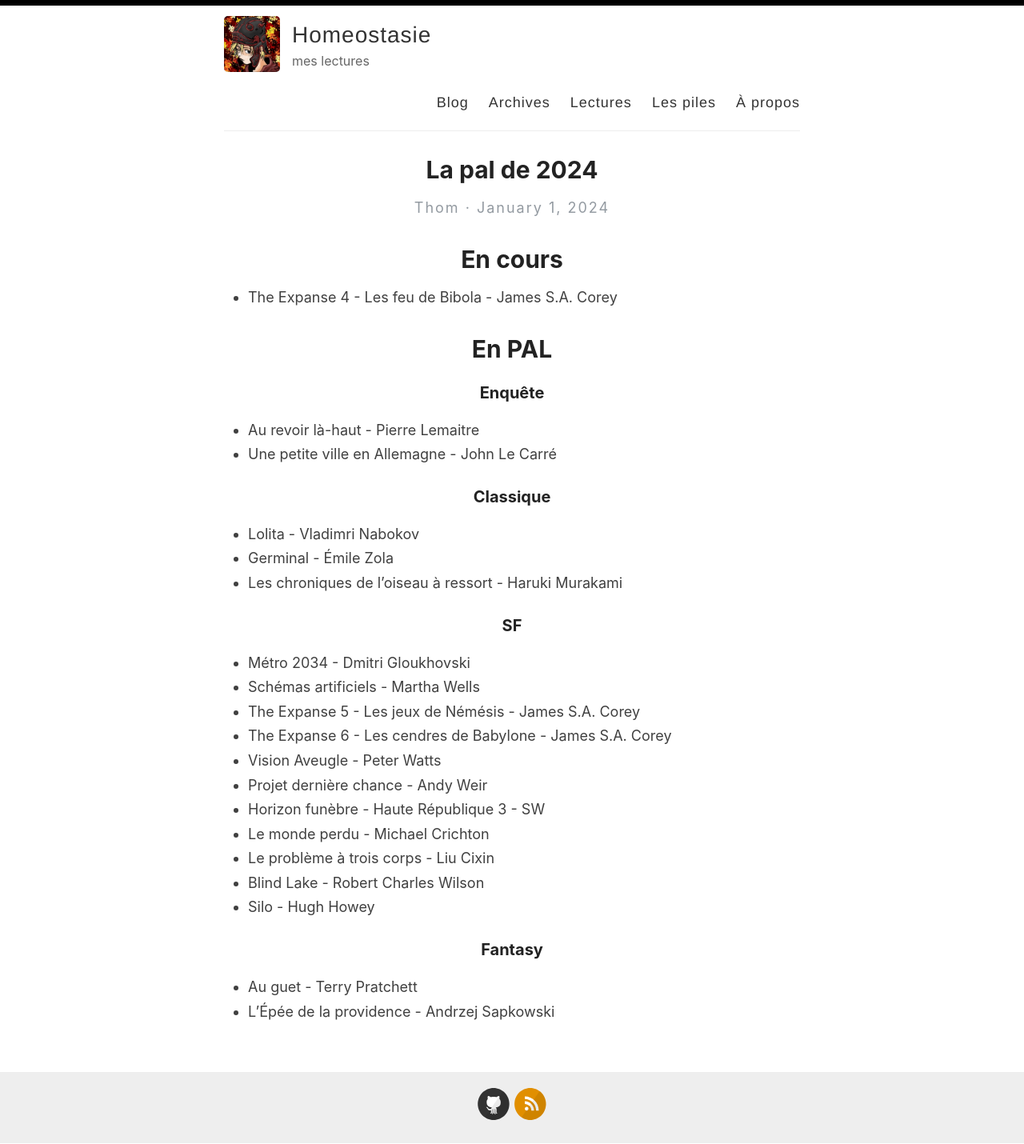
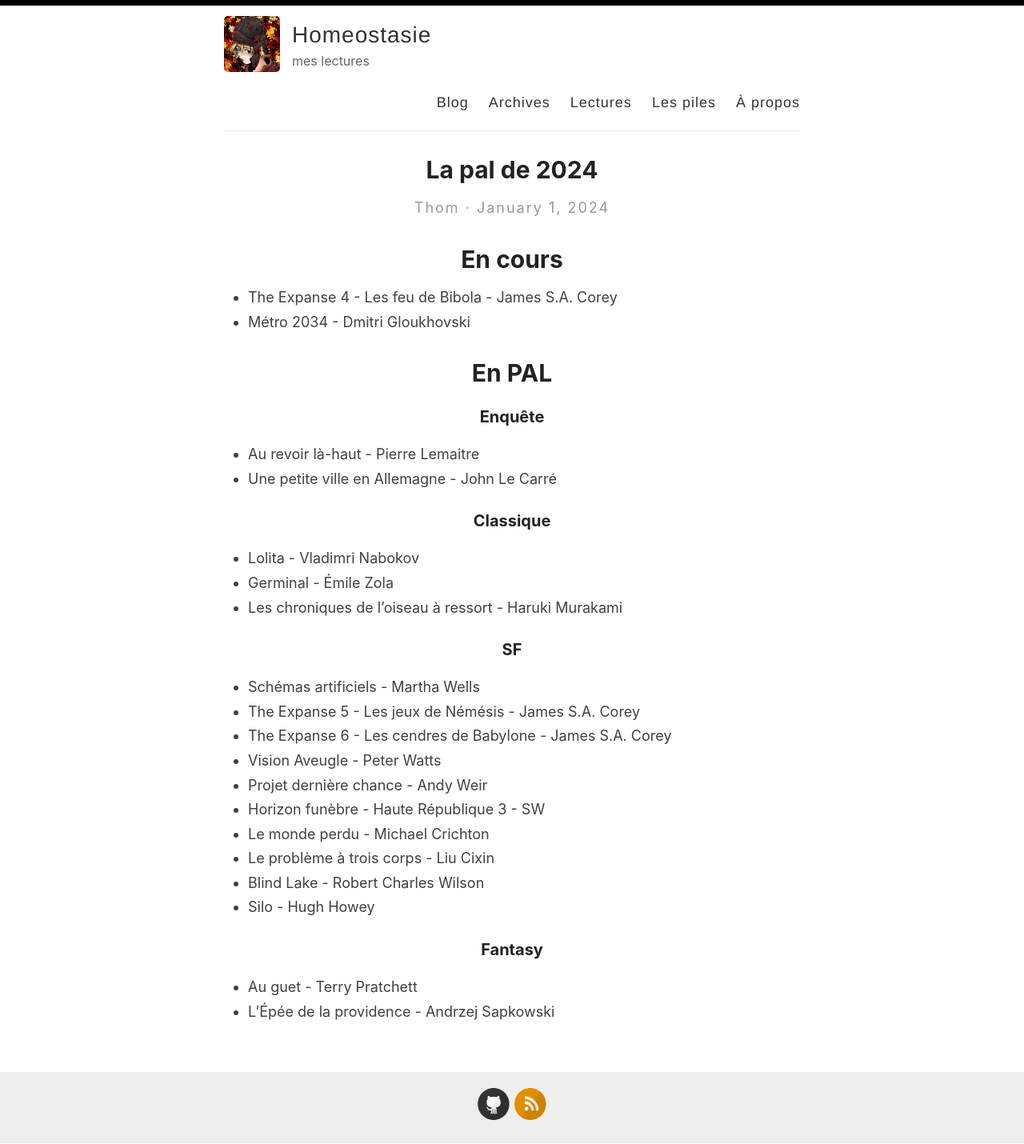
Before and after one commit to homeostasie/bouquins, a Jekyll site: the page built from _posts/2024-01-01-pal-2024.md, in a window 1280 px wide. Shown: the whole page at 80% size. Built offline with Jekyll 4.4.1, drawn with Linux system fonts in a browser that asks for light colours; some of the changed lines change nothing that is shown.

Commit message:
petite modif de la pal

```diff
--- a/_posts/2024-01-01-pal-2024.md
+++ b/_posts/2024-01-01-pal-2024.md
@@ -7,7 +7,7 @@
 # En cours
 
 - The Expanse 4 - Les feu de Bibola - James S.A. Corey
-
+- Métro 2034 - Dmitri Gloukhovski
 
 # En PAL
 
@@ -25,7 +25,6 @@
 
 ### SF
 
-- Métro 2034 - Dmitri Gloukhovski
 - Schémas artificiels - Martha Wells
 - The Expanse 5 - Les jeux de Némésis - James S.A. Corey
 - The Expanse 6 - Les cendres de Babylone - James S.A. Corey
```
